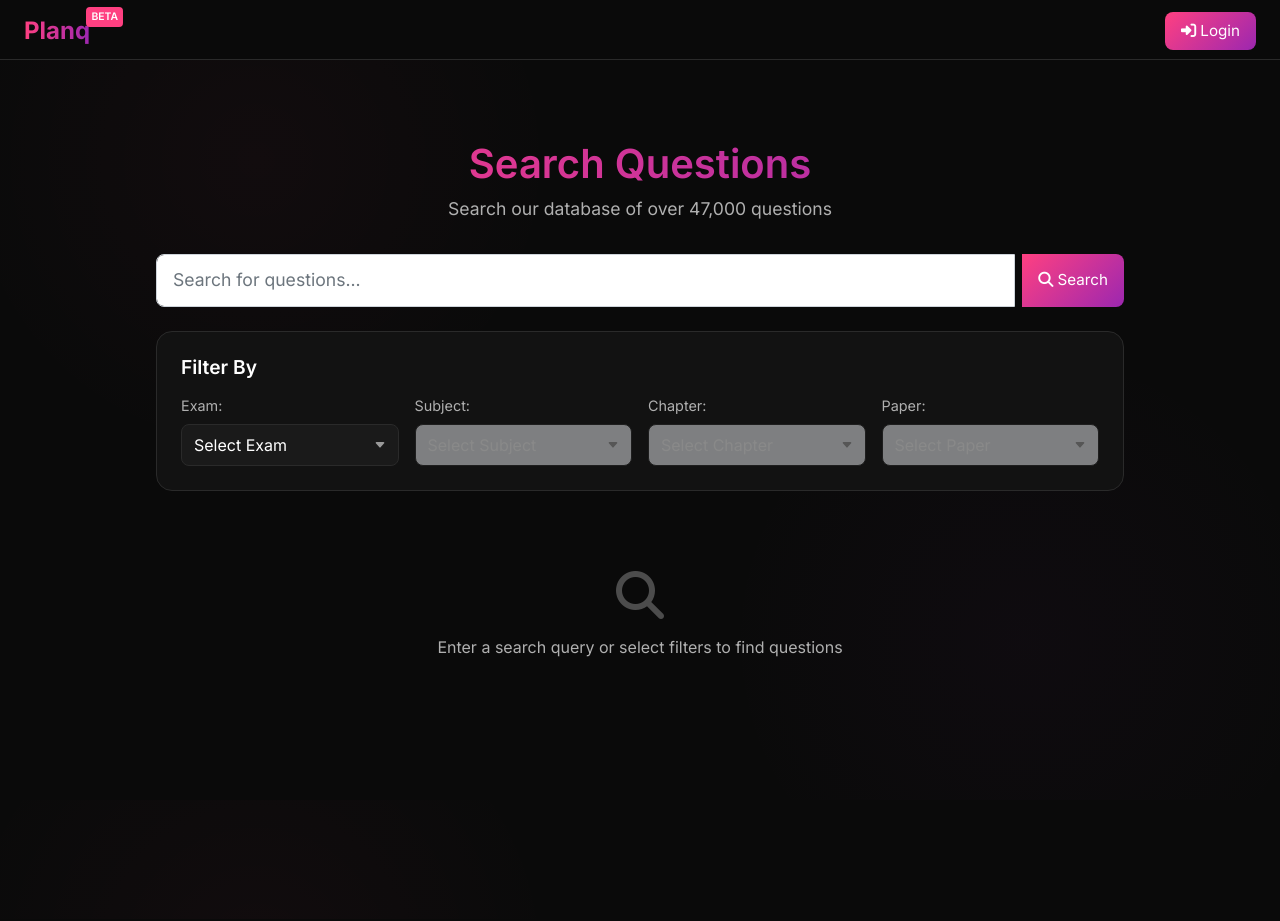
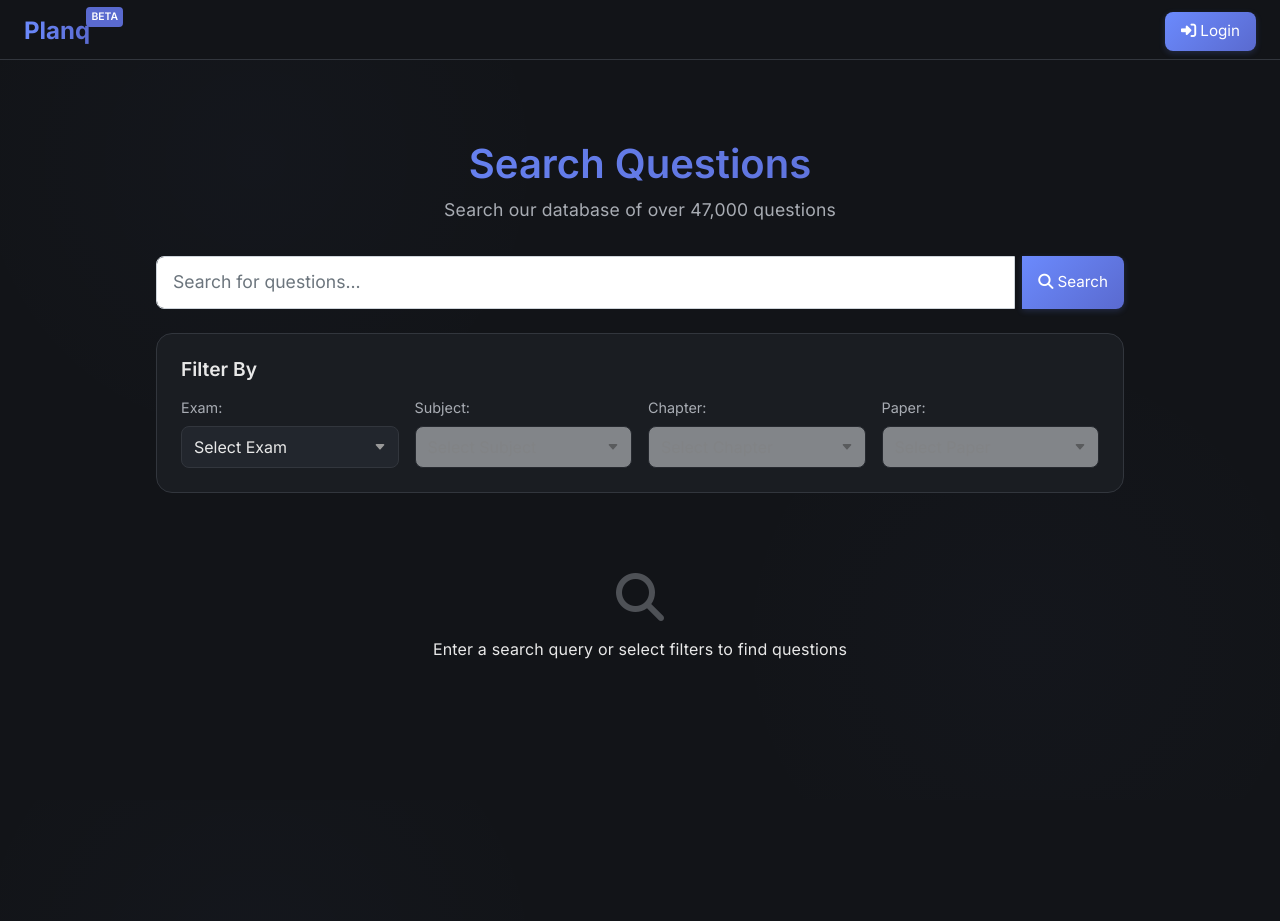
Before and after one commit to natyavidhan/planq, a Flask app: page /search/ in a window 1280 px wide. Before the commit the page ends 657 px from the top, so only its background shows below. Run offline with Flask 3, Linux system fonts and the light colour scheme; some libraries are stand-ins or nearby versions.

Commit message:
color changes

```diff
--- a/static/styles.css
+++ b/static/styles.css
@@ -1,22 +1,22 @@
 @import url('https://fonts.googleapis.com/css2?family=Inter:wght@400;500;600;700&display=swap');
 
 :root {
-  /* Dark Theme Colors */
-  --bg-primary: #0a0a0a;
-  --bg-secondary: #121212;
-  --bg-tertiary: #1a1a1a;
-  --text-primary: #ffffff;
-  --text-secondary: #b0b0b0;
-  --text-tertiary: #808080;
-  --accent-primary: #ff4081;
-  --accent-secondary: #9c27b0;
-  --accent-tertiary: #7b1fa2;
-  --border-color: #2a2a2a;
-  --shadow-color: rgba(0, 0, 0, 0.3);
-  --danger: #f44336;
-  --warning: #ff9800;
-  --success: #4caf50;
-  --info: #2196f3;
+  /* Dark Theme Colors - Less Contrasting for Eye Comfort */
+  --bg-primary: #121418;
+  --bg-secondary: #1a1d22;
+  --bg-tertiary: #22262d;
+  --text-primary: #e8e8e8;
+  --text-secondary: #a8acb3;
+  --text-tertiary: #787d85;
+  --accent-primary: #6b8afd;
+  --accent-secondary: #5a6acf;
+  --accent-tertiary: #4b5aaf;
+  --border-color: #32363d;
+  --shadow-color: rgba(0, 0, 0, 0.2);
+  --danger: #e57373;
+  --warning: #ffb74d;
+  --success: #81c784;
+  --info: #64b5f6;
 
   /* Spacing */
   --spacing-xs: 0.25rem;
@@ -65,8 +65,8 @@ body {
   line-height: 1.5;
   min-height: 100vh;
   background-image:
-    radial-gradient(circle at 20% 20%, rgba(255, 64, 129, 0.03), transparent 25%),
-    radial-gradient(circle at 80% 80%, rgba(156, 39, 176, 0.03), transparent 25%);
+    radial-gradient(circle at 20% 20%, rgba(107, 138, 253, 0.02), transparent 25%),
+    radial-gradient(circle at 80% 80%, rgba(90, 106, 207, 0.02), transparent 25%);
   background-attachment: fixed;
 }
 
@@ -106,10 +106,12 @@ button.btn-primary, .btn-primary {
   background: linear-gradient(135deg, var(--accent-primary), var(--accent-secondary));
   border: none;
   color: white;
+  box-shadow: 0 2px 6px rgba(107, 138, 253, 0.2);
 }
 
 button.btn-primary:hover, .btn-primary:hover {
   opacity: 0.9;
+  box-shadow: 0 3px 10px rgba(107, 138, 253, 0.3);
 }
 
 input, textarea, select {
@@ -161,6 +163,43 @@ h6 {
 
 p {
   margin-bottom: 1rem;
+}
+
+/* Additional styles for improved reading comfort */
+p, li, .question-text, .option-text, .explanation-content {
+  font-size: 1rem;
+  line-height: 1.6;
+  letter-spacing: 0.01em;
+  color: var(--text-primary);
+  text-rendering: optimizeLegibility;
+}
+
+/* Make code blocks more readable */
+pre, code {
+  background-color: rgba(0, 0, 0, 0.15);
+  border-radius: 4px;
+  font-family: 'Consolas', 'Monaco', monospace;
+  font-size: 0.95em;
+  padding: 0.2em 0.4em;
+}
+
+pre {
+  padding: 1em;
+  overflow-x: auto;
+  line-height: 1.5;
+}
+
+/* Improve contrast for links while keeping them visually distinct */
+a:not(.btn):not(.nav-link) {
+  color: var(--accent-primary);
+  text-decoration: none;
+  transition: color 0.2s ease, border-bottom 0.2s ease;
+  border-bottom: 1px solid transparent;
+}
+
+a:not(.btn):not(.nav-link):hover {
+  color: var(--accent-secondary);
+  border-bottom-color: var(--accent-secondary);
 }
 
 /* Card Design */
@@ -317,7 +356,7 @@ p {
   top: -6px;
   right: -33px;
   font-size: 0.65rem;
-  background-color: var(--accent-primary);
+  background-color: var(--accent-secondary);
   color: white;
   padding: 2px 5px;
   border-radius: 4px;
@@ -401,12 +440,13 @@ p {
   width: 32px;
   height: 32px;
   border-radius: 50%;
-  background-color: var(--accent-primary);
+  background: linear-gradient(135deg, var(--accent-primary), var(--accent-secondary));
   color: white;
   display: flex;
   align-items: center;
   justify-content: center;
   font-size: 1rem;
+  border: 2px solid var(--bg-primary);
 }
 
 .user-dropdown-content {
@@ -774,3 +814,26 @@ p {
 .fade-in {
   animation: fadeIn var(--transition-normal);
 }
+
+/* Override any remaining pink/purple gradients */
+.gradient-bg {
+  background: linear-gradient(135deg, var(--accent-primary), var(--accent-secondary)) !important;
+}
+
+/* Make sure progress bars and other accent elements use the new color scheme */
+progress, meter,
+.progress-bar, .meter {
+  background-color: var(--accent-primary);
+}
+
+/* Ensure selection highlight uses the new accent color */
+::selection {
+  background-color: var(--accent-primary);
+  color: white;
+}
+
+/* Update focus styles for better accessibility */
+:focus {
+  outline: 2px solid var(--accent-primary);
+  outline-offset: 2px;
+}
```
Also changed, not shown: static/dashboard.css (+4 -4 lines).
